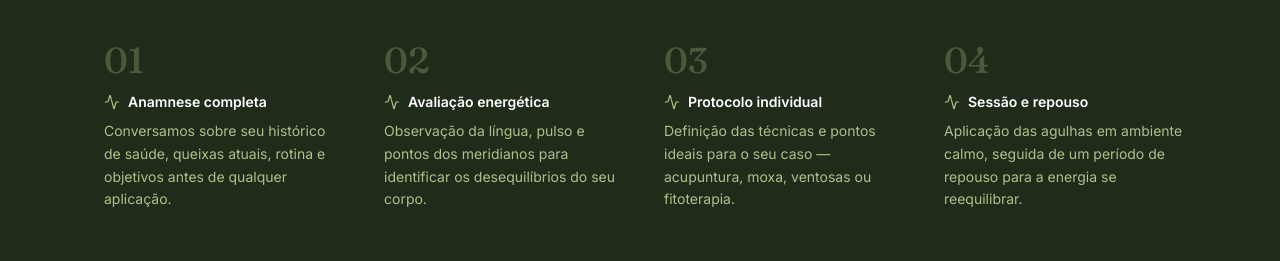
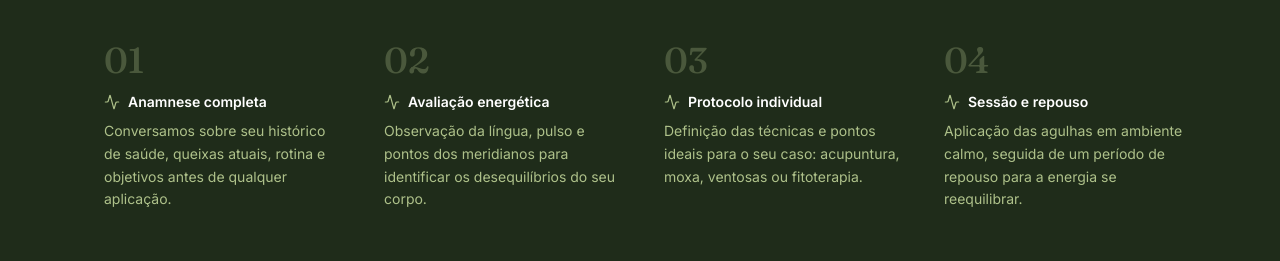
Before and after one commit to laurareynol/Site-Fabio, a React (Vite) app: page / in a window 1280 px wide. Shown: the part 4602-4863 px from the top of the page. Built offline with nearby package versions, Linux system fonts and the light colour scheme.

Commit message:
Substitui travessão por dois-pontos em mechanism.ts

```diff
--- a/src/data/mechanism.ts
+++ b/src/data/mechanism.ts
@@ -12,7 +12,7 @@ export const SESSION_STEPS = [
   {
     step: "03",
     title: "Protocolo individual",
-    text: "Definição das técnicas e pontos ideais para o seu caso — acupuntura, moxa, ventosas ou fitoterapia.",
+    text: "Definição das técnicas e pontos ideais para o seu caso: acupuntura, moxa, ventosas ou fitoterapia.",
   },
   {
     step: "04",
```
